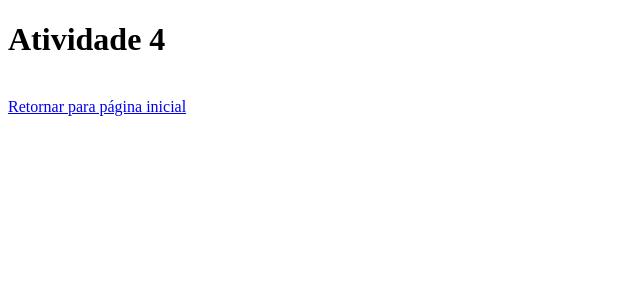
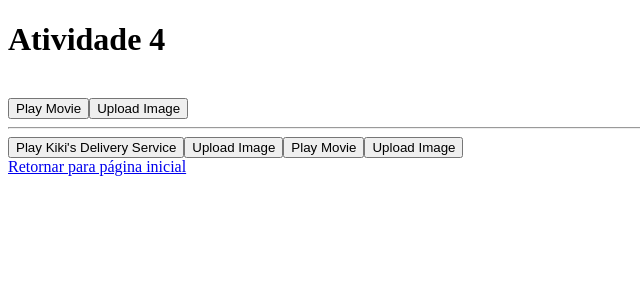
Before and after one commit to JHoww4/Projeto_React, a React (Create React App) app: page /Atividade4 in a window 1280 px wide. Shown: the top 300 px of the page, without its empty margins (0-640 px from the left). Built offline with nearby package versions, Linux system fonts and the light colour scheme.

Commit message:
Add files via upload

```diff
--- a/package.json
+++ b/package.json
@@ -8,7 +8,7 @@
     "@testing-library/user-event": "^13.5.0",
     "react": "^18.2.0",
     "react-dom": "^18.2.0",
-    "react-router-dom": "^6.23.0",
+    "react-router-dom": "^6.23.1",
     "react-scripts": "5.0.1",
     "web-vitals": "^2.1.4"
   },
--- a/src/Pages/Atividade4/Atividade4.js
+++ b/src/Pages/Atividade4/Atividade4.js
@@ -1,10 +1,15 @@
 import React from 'react';
 import { Link } from 'react-router-dom';
+import App2 from './funcoes/Button';
+import Toolbar from './funcoes/ButtonTipo2';
 export default function Atividade4(){
     return(
         <>
             <h1>Atividade 4</h1>
             <br />
+            <App2 />
+            <hr />
+            <Toolbar/>
             <Link to="/">Retornar para página inicial</Link>
         </>
     );
--- /dev/null
+++ b/src/Pages/Atividade4/funcoes/Button.js
@@ -0,0 +1,19 @@
+function Button({ onSmash, children }) {
+    return (
+        <button onClick={onSmash}>
+            {children}
+        </button>
+    );
+}
+export default function App2() {
+    return (
+        <div>
+            <Button onSmash={() => alert('Playing!')}>
+                Play Movie
+            </Button>
+            <Button onSmash={() => alert('Uploading!')}>
+                Upload Image
+            </Button>
+        </div>
+    );
+}
--- /dev/null
+++ b/src/Pages/Atividade4/funcoes/ButtonTipo2.js
@@ -0,0 +1,49 @@
+function Button({ onClick, children }) {
+    return (
+        <button onClick={onClick}>
+            {children}
+        </button>
+    );
+}
+
+function AlertButton({ message, children }) {
+    return (
+        <button onClick={() => alert(message)}>
+            {children}
+        </button>
+    );
+}
+
+export function PlayButton({ movieName }) {
+    function handlePlayClick() {
+        alert(`Playing ${movieName}`);
+    }
+    return (
+        <Button onClick={handlePlayClick}>
+            Play {movieName}
+        </Button>
+    );
+}
+
+function UploadButton() {
+    return (
+        <Button onClick={() => alert('Uploading!')}>
+            Upload Image
+        </Button>
+    );
+}
+
+export default function Toolbar() {
+    return (
+        <div>
+            <PlayButton movieName="Kiki's Delivery Service" />
+            <UploadButton />
+            <AlertButton message="Playing!">
+                Play Movie
+            </AlertButton>
+            <AlertButton message="Uploading!">
+                Upload Image
+            </AlertButton>
+        </div>
+    );
+}
```
Also changed, not shown: src/Pages/Atividade4/funcoes/Data.js (added, +113 -0 lines), src/Pages/Atividade3/functions/Galery.js (line endings or trailing spaces), src/Pages/Atividade3/functions/Map.js (line endings or trailing spaces), src/Pages/Atividade3/functions/Packing.js (line endings or trailing spaces), src/Pages/Atividade3/functions/Recipe.js (line endings or trailing spaces), 1 other file (tests, documents, lock files or other folders).
